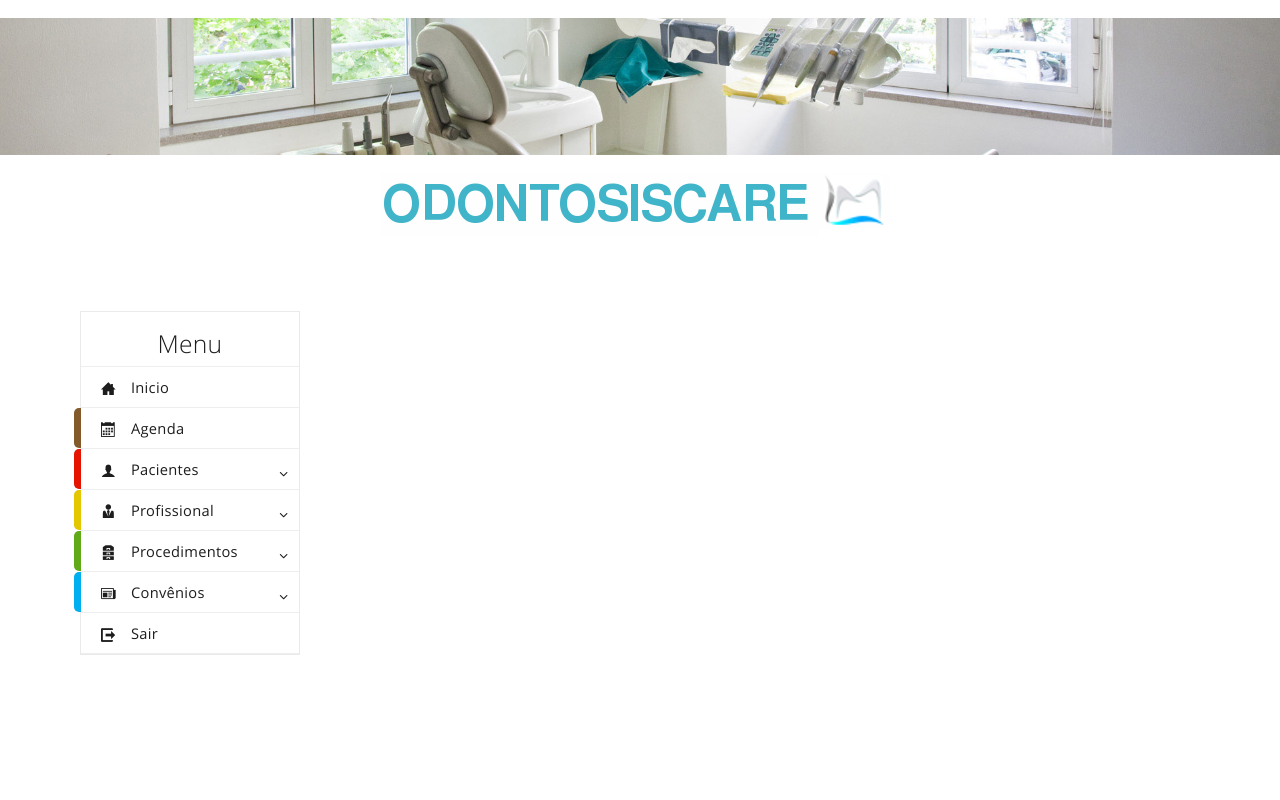
After one commit to aguedesjr/odontosiscare, a PHP site: page /agenda.php in a window 1280 px wide. The commit adds this page. Run offline with PHP 8.4, Linux system fonts and the light colour scheme; a user stored in the database is signed in.

Commit message:
Inicio da montagem da agenda

```diff
--- /dev/null
+++ b/agenda.php
@@ -0,0 +1,26 @@
+<!-- INCLUI O INICIO DO ARQUIVO -->
+<? include ("header.php"); ?>
+
+<!-- INICIO DO ARQUIVO -->
+<body class="metro">
+
+    <br>
+
+    <img src="imagens/photo1.jpg" />
+
+    <center><img src="imagens/principal1.png" /></center>
+    <br><br>
+
+    <div class="grid">
+        <div class="row">
+
+            <? include ("menu.php"); ?>
+
+        </div>
+    </div>
+
+</body>
+<!-- FIM DO ARQUIVO -->
+
+<!-- INCLUI O FIM DO ARQUIVO -->
+<? include ("footer.php"); ?>
--- a/menu.php
+++ b/menu.php
@@ -4,7 +4,7 @@
                     <ul>
                         <li class="title"><center>Menu</center></li>
                         <li class=""><a href="inicio.php"><i class="icon-home"></i>Inicio</a></li>
-                        <li class="stick bg-brown"><a href=""><i class="icon-calendar"></i>Agenda</a></li>
+                        <li class="stick bg-brown"><a href="agenda.php"><i class="icon-calendar"></i>Agenda</a></li>
                         <li class="stick bg-red"><a class="dropdown-toggle" href="#"><i class="icon-user-2"></i>Pacientes</a>
                             <ul class="dropdown-menu" data-role="dropdown">
                                 <li><a href="cadastrarpaciente.php"><i class="icon-file"></i>Cadastrar</a></li>
```
